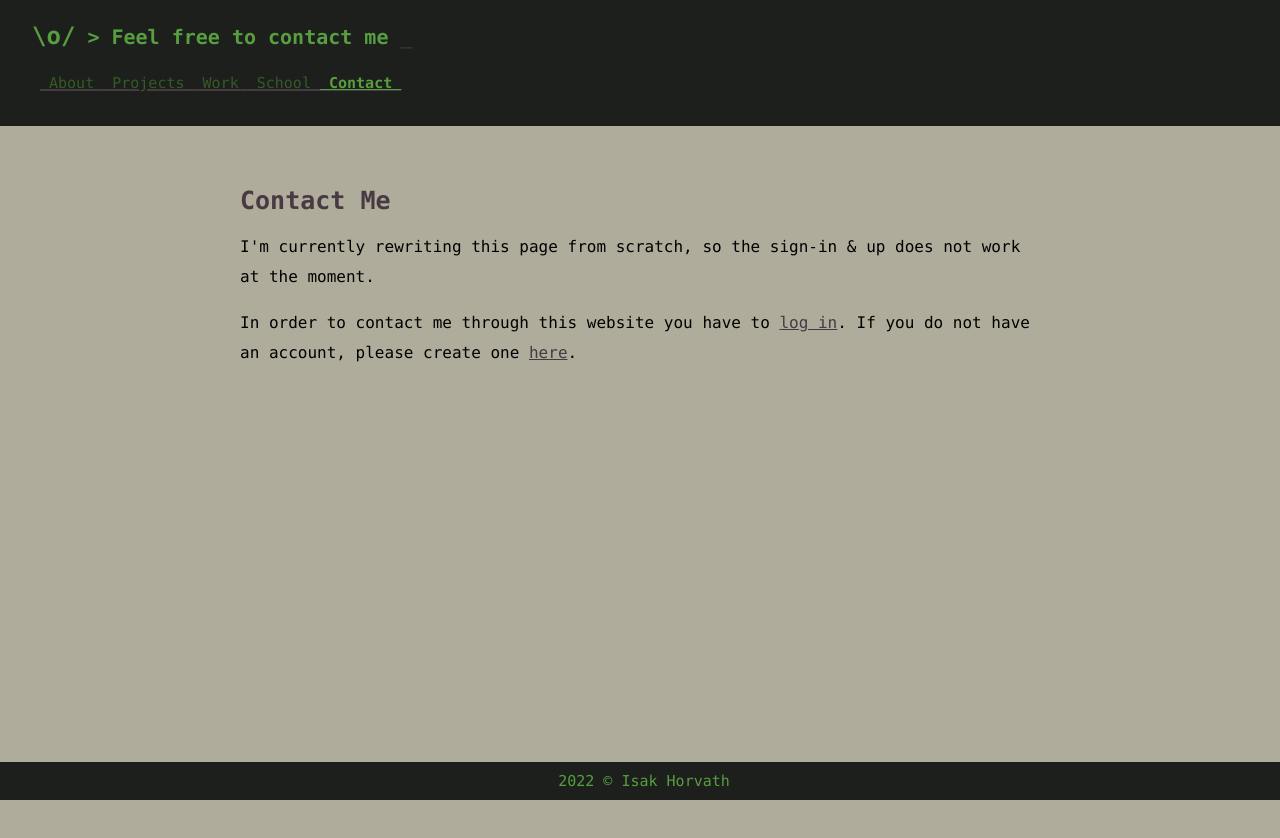
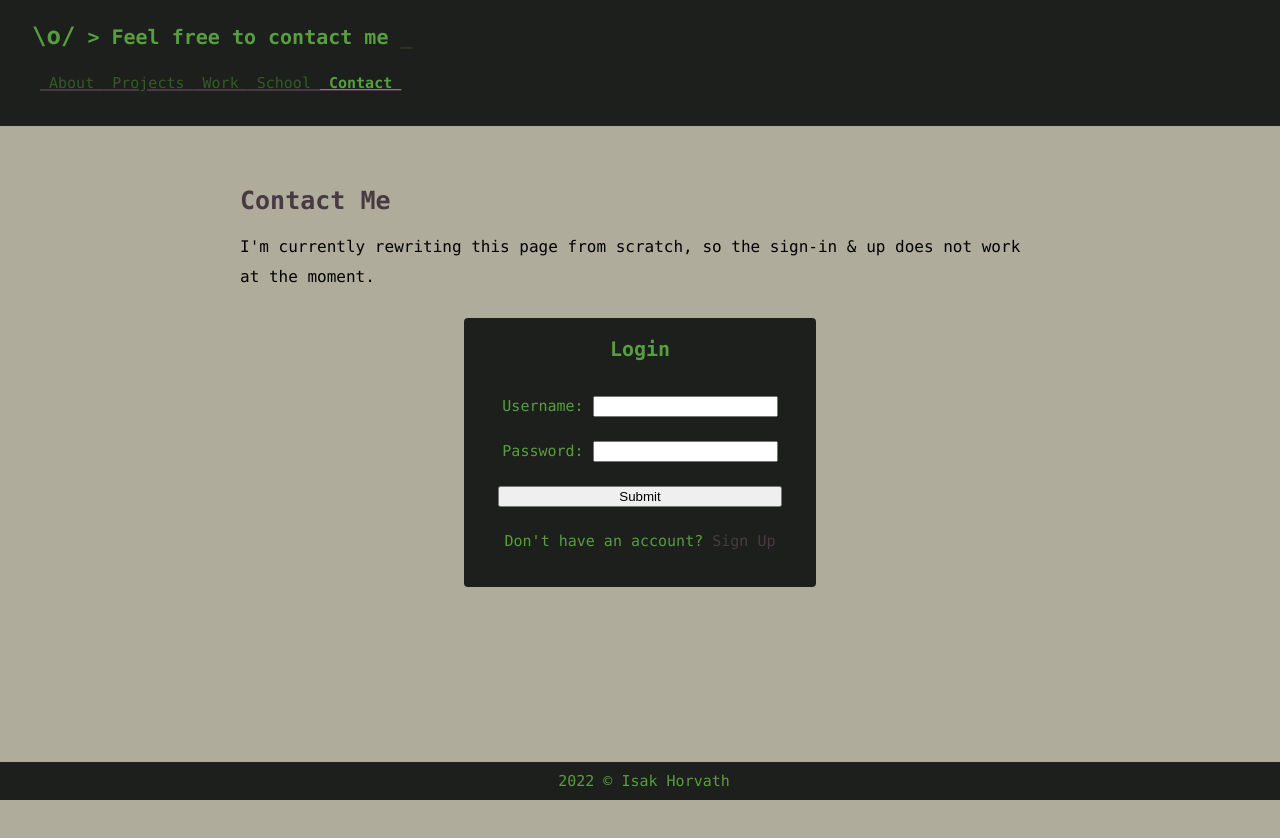
Before and after one commit to tavro/tavro.github.io, a React (Create React App) app: page /#/contact in a window 1280 px wide. Shown: the top 838 px of the page. Built offline with nearby package versions, Linux system fonts and the light colour scheme.

Commit message:
NEW: Signup & Login

```diff
--- a/package.json
+++ b/package.json
@@ -9,6 +9,7 @@
     "@testing-library/user-event": "^12.8.3",
     "babel-preset-env": "^1.7.0",
     "babel-preset-react": "^6.24.1",
+    "prop-types": "^15.8.1",
     "react": "^17.0.2",
     "react-dom": "^17.0.2",
     "react-router-dom": "^5.3.0",
--- a/src/App.css
+++ b/src/App.css
@@ -34,7 +34,60 @@ user-select: none;
   }
 }
 
+.Login {
+    width: 40%;
+    margin: auto;
+    background-color: #1D1F1C;
+    color: #579E40;
+    border-radius: 4px;
+    padding-left: 16px;
+    padding-right: 16px;
+    padding-bottom: 16px;
+    font-size: 15px;
+}
+
+.Login h4 {
+    padding-top: 16px;
+    font-size: 20px;
+    text-align: center;
+}
+
+.Login p {
+    text-align: center;
+}
+
+.Login #submit {
+    width: 89%;
+}
+
+.Signup {
+    width: 40%;
+    margin: auto;
+    background-color: #1D1F1C;
+    color: #579E40;
+    border-radius: 4px;
+    padding-left: 16px;
+    padding-right: 16px;
+    padding-bottom: 16px;
+    font-size: 15px;
+}
+
+.Signup h4 {
+    padding-top: 16px;
+    font-size: 20px;
+    text-align: center;
+}
+
+.Signup p {
+    text-align: center;
+}
+
+.Signup #submit {
+    width: 89%;
+}
+
 .Preview {
+  width:22%;
   background-color: #1D1F1C;
   border-radius: 4px;
   text-align: center;
--- a/src/App.js
+++ b/src/App.js
@@ -8,11 +8,36 @@ import Work from './pages/Work';
 import Projects from './pages/Projects';
 import About from './pages/About';
 
+import LoginForm from './components/LoginForm';
+import SignupForm from './components/SignupForm';
+
 import {
   HashRouter as Router,
   Route,
 } from "react-router-dom";
 
+import React, {Component} from 'react';
+
+class App extends Component {
+    render() {
+        return (
+        <div className="App">
+          <Router basename="/">
+            <Route exact path="/">
+                <About/>
+            </Route>
+            <Route path="/projects" component={Projects} />
+            <Route path="/work" component={Work} />
+            <Route path="/school" component={School} />
+            <Route path="/contact" component={Contact} />
+          </Router>
+          <Footer/>
+        </div>
+        );
+    }
+}
+
+{/*
 function App() {
   return (
     <div className="App">
@@ -27,5 +52,5 @@ function App() {
     </div>
   );
 }
-
+*/}
 export default App;
--- a/src/components/Header.js
+++ b/src/components/Header.js
@@ -1,5 +1,4 @@
 import React, { useEffect } from 'react';
-
 import {
   Link,
 } from "react-router-dom";
--- /dev/null
+++ b/src/components/LoginForm.js
@@ -0,0 +1,46 @@
+import React, { useEffect } from 'react';
+
+class LoginForm extends React.Component {
+	constructor(props) {
+        super(props);
+        this.state = {
+          username: "",
+          password: ""
+        };
+    }
+
+    handle_change = e => {
+        const name = e.target.name;
+        const value = e.target.value;
+
+        this.setState(prevstate => {
+            const newstate = { ...prevstate };
+            newstate[name] = value;
+            return newstate;
+        });
+    };
+
+    render() {
+        return (
+          <div className={`Login`}>
+            <form onSubmit={e => this.props.handle_login(e, this.state)}>
+                <h4>Login</h4>
+                <p>
+                <label htmlFor="username">Username: </label>
+                <input type="text" name="username" value={this.state.username} onChange={this.handle_change}/>
+                </p>
+                <p>
+                <label htmlFor="password">Password: </label>
+                <input type="password" name="password" value={this.state.password} onChange={this.handle_change}/>
+                </p>
+                <p>
+                <input type="submit" id="submit"/>
+                </p>
+                <p id="no-acc">Don't have an account? <a onClick={this.props.toggle}>Sign Up</a></p>
+            </form>
+          </div>
+        )
+    }
+}
+
+export default LoginForm;
--- /dev/null
+++ b/src/components/LoginSignupForm.js
@@ -0,0 +1,38 @@
+import React, { useEffect } from 'react';
+
+import LoginForm from './LoginForm';
+import SignupForm from './SignupForm';
+
+class LoginSignupForm extends React.Component {
+	constructor(props) {
+        super(props);
+        this.state = {
+          login: true
+        };
+        this.toggle_display = this.toggle_display.bind(this);
+    }
+
+    toggle_display() {
+        this.setState({
+            login: !this.state.login,
+        });
+    }
+
+    render() {
+        return (
+          <div className={`LoginSignup`}>
+            {
+            this.state.login ?
+            <div>
+                <LoginForm handle_login={this.props.handle_login} toggle={this.toggle_display} />
+            </div> :
+            <div>
+                <SignupForm handle_signup={this.props.handle_signup} toggle={this.toggle_display}/>
+            </div>
+            }
+          </div>
+        )
+    }
+}
+
+export default LoginSignupForm;
--- /dev/null
+++ b/src/components/SignupForm.js
@@ -0,0 +1,46 @@
+import React, { useEffect } from 'react';
+
+class SignupForm extends React.Component {
+	constructor(props) {
+        super(props);
+        this.state = {
+          username: "",
+          password: ""
+        };
+    }
+
+    handle_change = e => {
+        const name = e.target.name;
+        const value = e.target.value;
+
+        this.setState(prevstate => {
+            const newstate = { ...prevstate };
+            newstate[name] = value;
+            return newstate;
+        });
+    };
+
+    render() {
+        return (
+          <div className={`Signup`}>
+            <form onSubmit={e => this.props.handle_signup(e, this.state)}>
+                <h4>Sign up</h4>
+                <p>
+                <label htmlFor="username">Username: </label>
+                <input type="text" name="username" value={this.state.username} onChange={this.handle_change}/>
+                </p>
+                <p>
+                <label htmlFor="password">Password: </label>
+                <input type="password" name="password" value={this.state.password} onChange={this.handle_change}/>
+                </p>
+                <p>
+                <input type="submit" id="submit"/>
+                </p>
+                <p id="no-acc">Already have an account? <a onClick={this.props.toggle}>Login</a></p>
+            </form>
+          </div>
+        )
+    }
+}
+
+export default SignupForm;
--- a/src/pages/About.js
+++ b/src/pages/About.js
@@ -8,7 +8,7 @@ class About extends React.Component {
 	const languages = ["Assembly", "C", "C#", "C++", "CSS", "D", "Dart", "Go", "Python", "Perl", "Pascal", "PHP", "Rust", "R", "Ruby", "Java", "JavaScript", "Lua", "Common Lisp", "Haskell", "HTML"];
         return (
         <div className="About">
-	      <Header index={0} content="Hey, this is me, Isak"/>
+	      <Header index={0} content="Hey, this is me, Isak" logged_in={this.props.logged_in}/>
 	      <main>
 	        <h2>About Me</h2>
 	        <p>I'm a student from Sweden currently studying Computer Science and Software Engineering at Linköping University</p>
--- a/src/pages/Contact.js
+++ b/src/pages/Contact.js
@@ -2,17 +2,82 @@ import '../App.css';
 
 import Header from '../components/Header';
 
-function Contact() {
+import LoginForm from '../components/LoginForm';
+import SignupForm from '../components/SignupForm';
+import LoginSignupForm from '../components/LoginSignupForm';
+
+
+import React, {Component} from 'react';
+
+class Contact extends Component {
+    constructor(props) {
+        super(props);
+        this.state = {
+            logged_in: false,
+            username: ""
+        };
+    }
+
+    handle_login = (e, data) => {
+        e.preventDefault();
+        fetch("http://isakhorvath-backend.herokuapp.com/current_user/", {
+            method: 'POST',
+            headers: {
+                'Content-Type': 'application/json'
+            },
+            body: JSON.stringify(data)
+        }).then(res => res.json()).then(json => {
+            localStorage.setItem("token", json.token);
+            this.setState({
+                logged_in: true,
+                username: json.username
+            });
+        });
+    };
+
+    handle_signup = (e, data) => {
+        e.preventDefault();
+        fetch("http://isakhorvath-backend.herokuapp.com/users/", {
+            method: 'POST',
+            headers: {
+                'Content-Type': 'application/json',
+            },
+            body: JSON.stringify(data)
+        }).then(res => res.json()).then(json => {
+            localStorage.setItem("token", json.token);
+            this.setState({
+                logged_in: true,
+                username: json.username
+            });
+        }).catch(err => {
+        throw new Error(err)
+        });
+    };
+
+    handle_logout = () => {
+        localStorage.removeItem("token");
+        this.setState({logged_in: false, username:""});
+    };
+
+    render() {
         return (
         <div className="Contact">
           <Header index={4} content="Feel free to contact me"/>
           <main>
             <h2>Contact Me</h2>
             <p>I'm currently rewriting this page from scratch, so the sign-in & up does not work at the moment.</p>
-        <p>In order to contact me through this website you have to <a href="#">log in</a>. If you do not have an account, please create one <a href="#">here</a>.</p>
+            {
+            !this.state.username ?
+            <div>
+                <LoginSignupForm handle_login={this.handle_login} handle_signup={this.handle_signup}/>
+            </div>
+            : <p><a>{this.state.username}</a></p>
+            }
           </main>
         </div>
         );
     }
+}
+
 
 export default Contact;
```
Also changed, not shown: 1 other file (tests, documents, lock files or other folders). Lines whose indentation alone changed are shown as unchanged.
